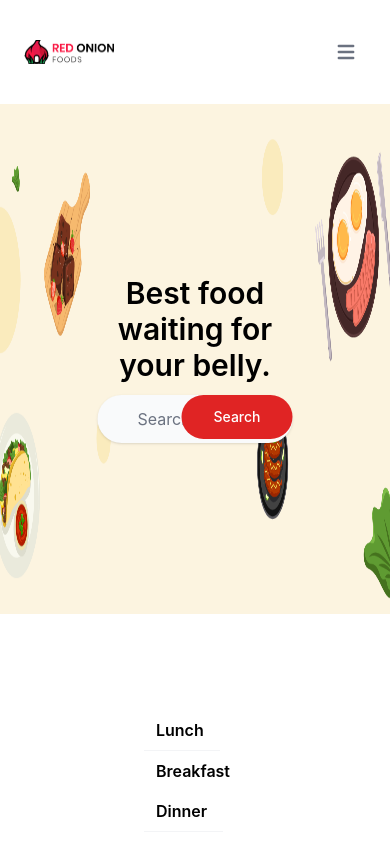
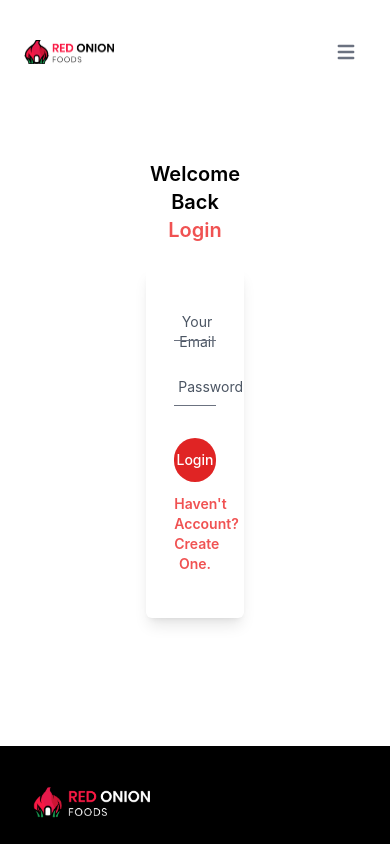
Before and after one commit to amiribnjaman/red-onion-restaurant-project, a React (Create React App) app: page /login in a window 390 px wide. Shown: the top 844 px of the page. Built offline with nearby package versions, Linux system fonts and the light colour scheme; no server answers.

Commit message:
Login components added and styled

```diff
--- a/src/App.js
+++ b/src/App.js
@@ -1,5 +1,6 @@
 import { Route, Routes } from 'react-router-dom';
 import './App.css';
+import Login from './Pages/Auth/Login/Login';
 import SignUp from './Pages/Auth/SignUp/SignUp';
 import Food from './Pages/Home/Food/Food';
 import Home from './Pages/Home/Home/Home';
@@ -15,6 +16,7 @@
           <Route path=':foodName' element={<Food />} />
         </Route>
         <Route path='/signup' element={<SignUp />} />
+        <Route path='/login' element={<Login />} />
       </Routes>
       <Footer />
     </div>
--- a/src/Pages/Auth/Login/Login.jsx
+++ b/src/Pages/Auth/Login/Login.jsx
@@ -0,0 +1,34 @@
+import React from 'react';
+import { Link } from 'react-router-dom';
+import Logo from '../../../Assets/img/logo2.png'
+
+const Login = () => {
+    return (
+        <div className='w-1/4 mx-auto mt-6 mb-32  min-h-full'>
+            {/* <img src={Banner} alt="" /> */}
+            <div>
+                {/* <img width={170} className='mx-auto' src={Logo} alt="" /> */}
+                <h4 className='mt-14 font-semibold text-xl'>Welcome Back <span className='text-red-500'>Login</span></h4>
+                <form className='shadow-lg px-7 rounded-md py-8 mt-6'>
+                    <div class="relative z-0 mb-6 w-full group">
+                        <input type="email" name="floating_email" class="block py-2.5 w-full text-sm text-gray-900 bg-transparent border-0 border-b appearance-none focus:border-red-400 focus:outline-none focus:ring-0 peer" placeholder=" " required="" />
+                        <label for="floating_email" class="absolute text-sm text-gray-600 dark:text-gray-400 duration-300 transform -translate-y-6 scale-75 left-1 top-3 -z-10 origin-[0] peer-focus:left-0 peer-placeholder-shown:scale-100 peer-placeholder-shown:translate-y-0 peer-focus:scale-75 peer-focus:-translate-y-6">Your Email</label>
+                    </div>
+                    <div class="relative z-0 mb-6 w-full group">
+                        <input type="password" name="floating_password" id="floating_password" class="block py-2.5 w-full text-sm text-gray-900 bg-transparent border-0 border-b appearance-none focus:outline-none focus:ring-0 focus:border-red-400 peer" placeholder=" " required="" />
+                        <label for="floating_password" class="absolute text-sm text-gray-600 dark:text-gray-400 duration-300 transform left-1 -translate-y-6 scale-75 top-3 -z-10 origin-[0] peer-focus:left-0 peer-placeholder-shown:scale-100 peer-placeholder-shown:translate-y-0 peer-focus:scale-75 peer-focus:-translate-y-6">Password</label>
+                    </div>
+
+                    <div className='w-full'>
+                        <button type="submit" class="text-white mt-8 bg-red-600 block py-3 rounded-full w-full focus:ring-4 focus:outline-none focus:ring-blue-300 font-medium text-sm text-center">Login</button>
+                    </div>
+                    <Link to='/signup' className='text-sm my-3 block text-red-500 font-semibold'>Haven't Account? Create One.</Link>
+                </form>
+
+            </div>
+
+        </div>
+    );
+};
+
+export default Login;
--- a/src/Pages/Auth/SignUp/SignUp.jsx
+++ b/src/Pages/Auth/SignUp/SignUp.jsx
@@ -5,18 +5,19 @@
 
 const SignUp = () => {
     return (
-        <div className='w-1/4 mx-auto mt-8 mb-32  min-h-full'>
+        <div className='w-1/4 mx-auto mt-2 mb-32  min-h-full'>
             {/* <img src={Banner} alt="" /> */}
             <div>
-                <img width={200} src={Logo} alt="" />
-                <form className=' mt-6'>
+                {/* <img width={170} className='mx-auto' src={Logo} alt="" /> */}
+                <h4 className='mt-6 mb-1 font-semibold text-2xl'>Create an <span className='text-red-500'>Account.</span></h4>
+                <form className='shadow-lg px-7 rounded-md py-6'>
                     <div class="relative z-0 mb-6 w-full group">
                         <input type="text" name="floating_name" class="block py-2.5 w-full text-sm text-gray-900 bg-transparent border-0 border-b appearance-none focus:border-red-400 focus:outline-none focus:ring-0  peer" placeholder=" " required="" />
-                        <label for="floating_email" class="absolute text-sm text-gray-60 duration-300 transform -translate-y-6 scale-75 left-1 top-3 -z-10 origin-[0] peer-focus:left-0 peer-placeholder-shown:scale-100 peer-placeholder-shown:translate-y-0 peer-focus:scale-75 peer-focus:-translate-y-6">Name</label>
+                        <label for="floating_email" class="absolute text-sm text-gray-600 duration-300 transform -translate-y-6 scale-75 left-1 top-3 -z-10 origin-[0] peer-focus:left-0 peer-placeholder-shown:scale-100 peer-placeholder-shown:translate-y-0 peer-focus:scale-75 peer-focus:-translate-y-6">Name</label>
                     </div>
                     <div class="relative z-0 mb-6 w-full group">
                         <input type="email" name="floating_email" class="block py-2.5 w-full text-sm text-gray-900 bg-transparent border-0 border-b appearance-none focus:border-red-400 focus:outline-none focus:ring-0 peer" placeholder=" " required="" />
-                        <label for="floating_email" class="absolute text-sm text-gray-600 dark:text-gray-400 duration-300 transform -translate-y-6 scale-75 left-1 top-3 -z-10 origin-[0] peer-focus:left-0 peer-placeholder-shown:scale-100 peer-placeholder-shown:translate-y-0 peer-focus:scale-75 peer-focus:-translate-y-6">Email address</label>
+                        <label for="floating_email" class="absolute text-sm text-gray-600 dark:text-gray-400 duration-300 transform -translate-y-6 scale-75 left-1 top-3 -z-10 origin-[0] peer-focus:left-0 peer-placeholder-shown:scale-100 peer-placeholder-shown:translate-y-0 peer-focus:scale-75 peer-focus:-translate-y-6">Your Email</label>
                     </div>
                     <div class="relative z-0 mb-6 w-full group">
                         <input type="password" name="floating_password" id="floating_password" class="block py-2.5 w-full text-sm text-gray-900 bg-transparent border-0 border-b appearance-none focus:outline-none focus:ring-0 focus:border-red-400 peer" placeholder=" " required="" />
@@ -28,7 +29,7 @@
                     </div>
 
                     <div className='w-full'>
-                        <button type="submit" class="text-white mt-4 bg-red-600 block py-3 rounded-full w-full focus:ring-4 focus:outline-none focus:ring-blue-300 font-medium text-sm text-center">Submit</button>
+                        <button type="submit" class="text-white mt-4 bg-red-600 block py-3 rounded-full w-full focus:ring-4 focus:outline-none focus:ring-blue-300 font-medium text-sm text-center">Sign Up</button>
                     </div>
                     <Link to='/login' className='text-sm my-2 block text-red-500 font-semibold'>Already have an account?</Link>
                 </form>
--- a/src/Pages/Shared/NavBar/NavBar.jsx
+++ b/src/Pages/Shared/NavBar/NavBar.jsx
@@ -27,7 +27,7 @@
                                 </Link>
                             </li>
                             <li>
-                                <Link to="/" className="block py-2 pr-4 pl-3 text-black rounded md:bg-transparent text-base md:text-black md:p-0 dark:text-white" aria-current="page">
+                                <Link to="/login" className="block py-2 pr-4 pl-3 text-black rounded md:bg-transparent text-base md:text-black md:p-0 dark:text-white" aria-current="page">
                                     Login
                                 </Link>
                             </li>
```
